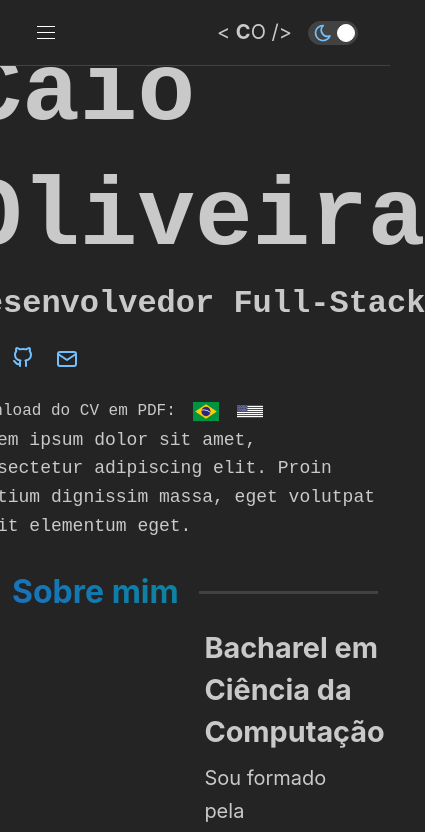
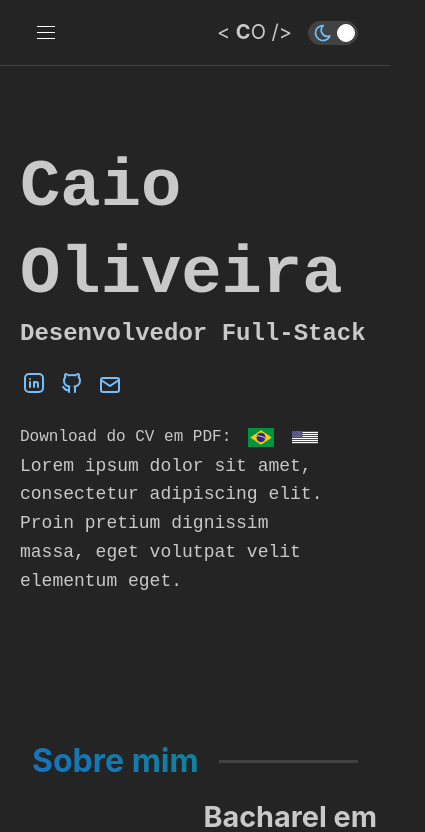
Before and after one commit to caiofov/caiofov.github.io, a React (Create React App) app: page / in a window 390 px wide. Shown: the top 832 px of the page, 425 px wide, since content can reach past the window. Built offline with nearby package versions, Linux system fonts and the light colour scheme.

Commit message:
feat: responsive home fontsizes

```diff
--- a/src/AppShell.tsx
+++ b/src/AppShell.tsx
@@ -21,7 +21,7 @@ export const AppShell: React.FC<{
       onChange={() => setDarkMode(!darkMode)}
     />
   );
-  const containerMargin = useMatches({ md: "xl", base: "0" });
+  const containerMargin = useMatches({ md: "xl", base: "xs" });
   return (
     <AppShellMantine navbar={{ width: "30%", breakpoint: "sm" }}>
       <Navbar DarkModeToggle={ThemeToggle} />
--- a/src/components/sections/Home.tsx
+++ b/src/components/sections/Home.tsx
@@ -4,7 +4,7 @@ import brazilFlag from "../../assets/brazil_flag.svg";
 import usaFlag from "../../assets/usa_flag.svg";
 import { PopRevealSequence } from "../animations/PopReveal";
 import { OpacityRevealSequence } from "../animations/OpacityReveal";
-import { Group, Text, Title } from "@mantine/core";
+import { Group, Text, Title, useMatches } from "@mantine/core";
 import {
   IconBrandGithub,
   IconBrandLinkedin,
@@ -46,23 +46,25 @@ const languageInfo = [
 
 export const Home = () => {
   const { t } = useTranslation();
+  const [titleFontSize, subtitleFontSize] = useMatches({
+    md: ["6rem", "2rem"],
+    sm: ["5rem", "1.5rem"],
+    base: ["4.2rem", "1.5rem"],
+  });
   return (
     <section>
-      <Group
-        id="home"
-        style={{ justifyContent: "center", alignItems: "center" }}
-        mb="xl"
-        mt="xl"
-        h="60vh"
-      >
+      <Group id="home" justify="center" align="center" my="xl" h="80vh">
         <Group display={"block"}>
           <Group id="home-title" display="block" mb="lg">
-            <Title style={{ fontFamily: "monospace", fontSize: "6rem" }}>
+            <Title style={{ fontFamily: "monospace", fontSize: titleFontSize }}>
               <Typing text={"Caio Oliveira"} duration={100} />
             </Title>
             <Title
               order={2}
-              style={{ fontFamily: "monospace", fontSize: "2rem" }}
+              style={{
+                fontFamily: "monospace",
+                fontSize: subtitleFontSize,
+              }}
             >
               <Typing
                 text={t("sections.home.role")}
@@ -72,7 +74,7 @@ export const Home = () => {
             </Title>
           </Group>
 
-          <Group id="contact-info" mb="lg">
+          <Group id="contact-info" mb="lg" gap="xs">
             <PopRevealSequence>
               {contactInfo.map(({ href, icon, text }) => {
                 return href ? (
```
